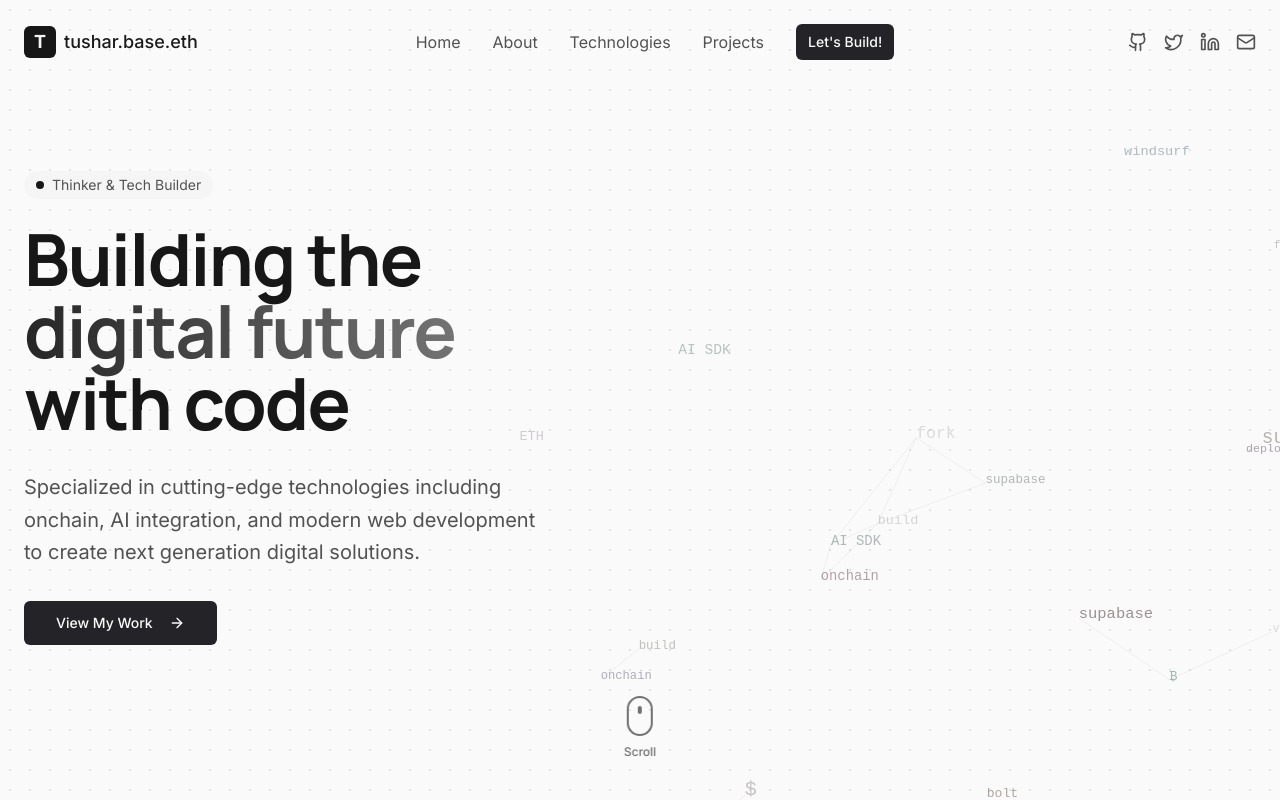
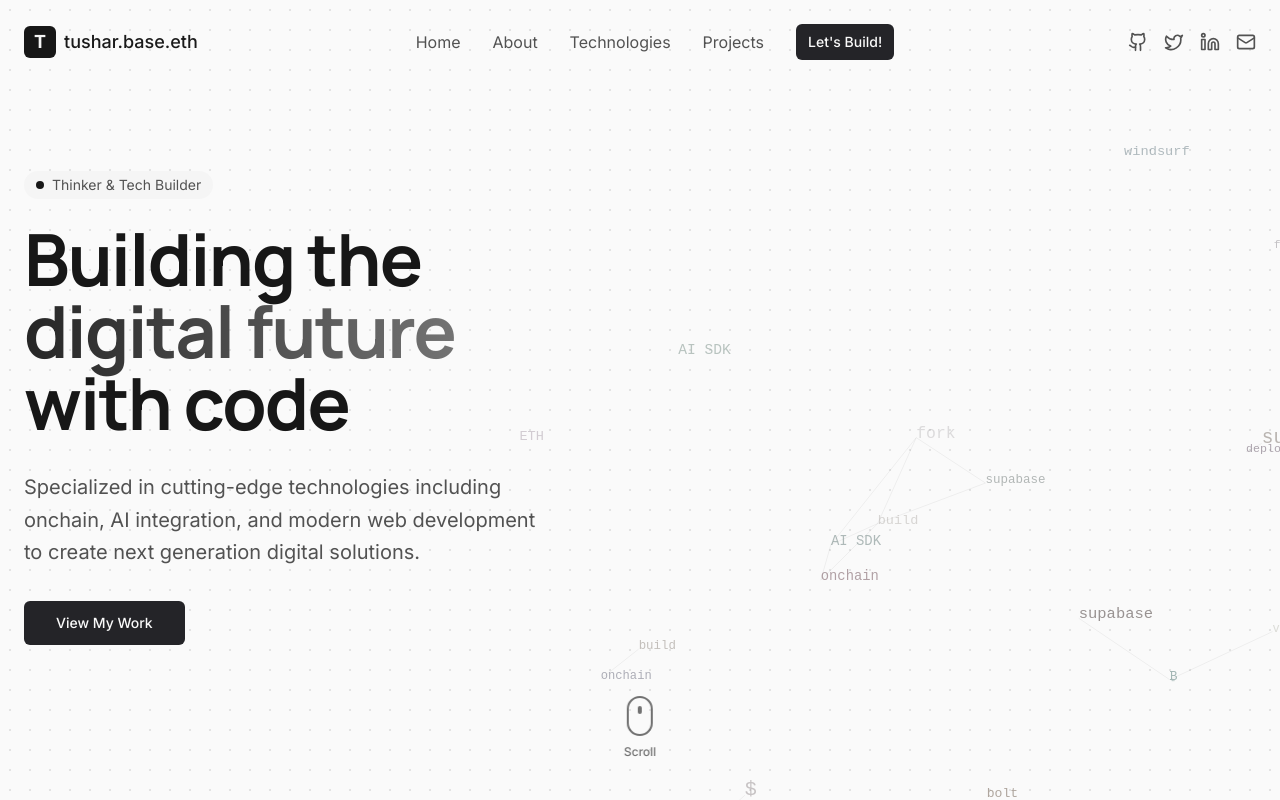
Before and after one commit to tusharbase/portfolio2, a Next.js app: page / in a window 1280 px wide. Shown: the top 800 px of the page. Built offline with nearby package versions, Linux system fonts and the light colour scheme.

Commit message:
no arrow is needed

```diff
--- a/components/hero.tsx
+++ b/components/hero.tsx
@@ -2,7 +2,6 @@
 
 import { useRef, useState } from "react"
 import { Button } from "@/components/ui/button"
-import { ArrowRight } from "lucide-react"
 import { CodeIllustration } from "@/components/illustrations/code-illustration"
 import { ContactDialog } from "@/components/contact-dialog"
 
@@ -52,14 +51,13 @@ export default function Hero() {
                 size="lg"
                 className="group"
                 onClick={() => {
-                  const experienceSection = document.getElementById("experience");
+                  const experienceSection = document.getElementById("projects");
                   if (experienceSection) {
                     experienceSection.scrollIntoView({ behavior: "smooth" });
                   }
                 }}
               >
                 View My Work
-                <ArrowRight className="ml-2 h-5 w-5 transition-transform group-hover:translate-x-1" />
               </Button>
               <Button
                 size="lg"
@@ -67,8 +65,7 @@ export default function Hero() {
                 className="group lg:hidden"
                 onClick={() => setContactOpen(true)}
               >
-                Let's Build
-                <ArrowRight className="ml-2 h-5 w-5 transition-transform group-hover:translate-x-1" />
+                Let's Connect!
               </Button>
               <ContactDialog open={contactOpen} onOpenChange={setContactOpen} />
             </div>
```
